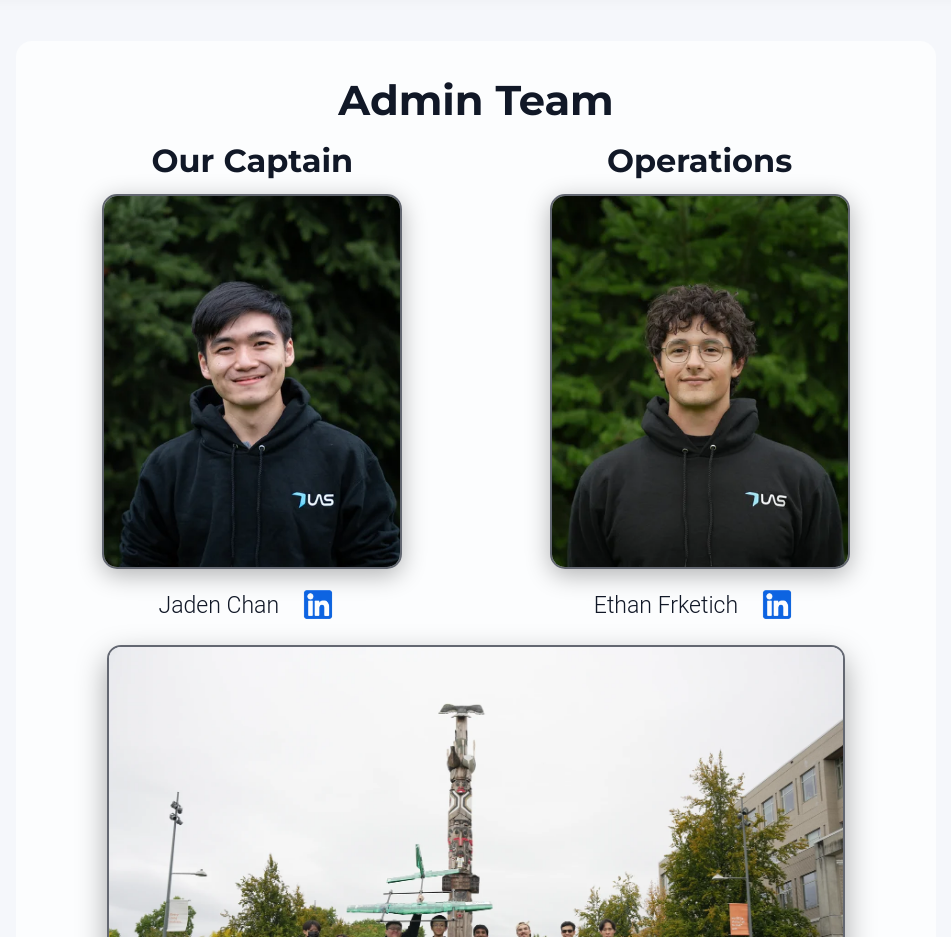
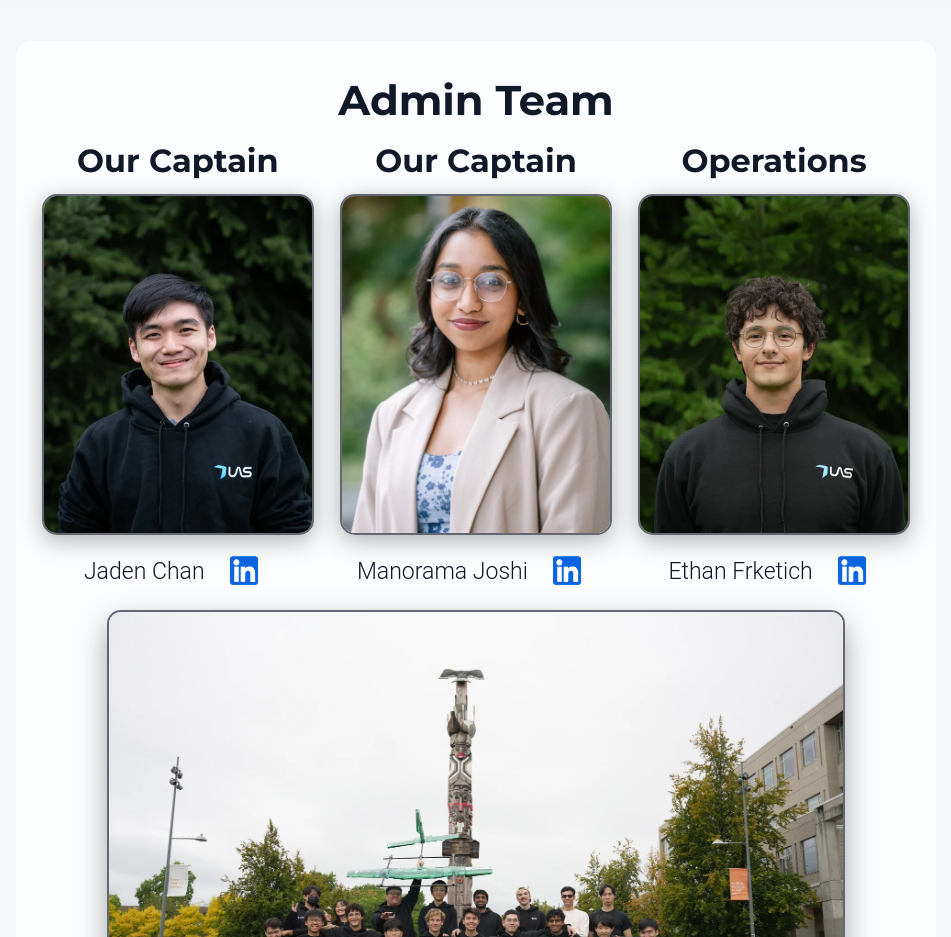
Before and after one commit to ubcuas/ubc_uas_site, a React (Vite) app: page /team in a window 1280 px wide. Shown: the part 940-1877 px from the top of the page, without its empty margins (164-1115 px from the left). Built offline with nearby package versions, Linux system fonts and the light colour scheme.

Commit message:
add captain manorama

```diff
--- a/src/TeamPage/TeamData.js
+++ b/src/TeamPage/TeamData.js
@@ -4,6 +4,7 @@
 import operationsLead from "../assets/teamPortraits/operationsLead.webp"
 
 import captainJaden from "../assets/teamPortraits/captainJaden.webp"
+import captainManorama from "../assets/teamPortraits/captainManorama.webp"
 import payloadJonathan from "../assets/teamPortraits/payloadJonathan.webp"
 
 import electricalWayne from "../assets/teamPortraits/electricalWayne.webp"
@@ -27,6 +28,12 @@ export const teamData = [
         name: "Jaden Chan",
         img: captainJaden,
         linkedinUrl: "https://www.linkedin.com/in/jaden-chan-748856216/",
+      },
+      {
+        heading: "Our Captain",
+        name: "Manorama Joshi",
+        img: captainManorama,
+        linkedinUrl: "https://www.linkedin.com/in/manoramajoshi/",
       },
       {
         heading: "Operations",
```
Also changed, not shown: src/assets/teamPortraits/captainManorama.webp (added).
